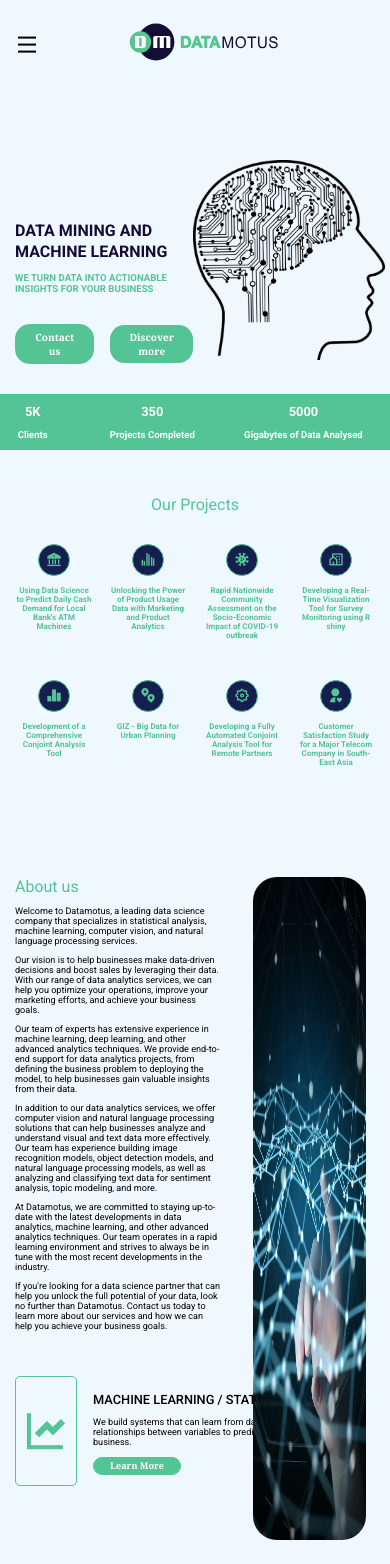
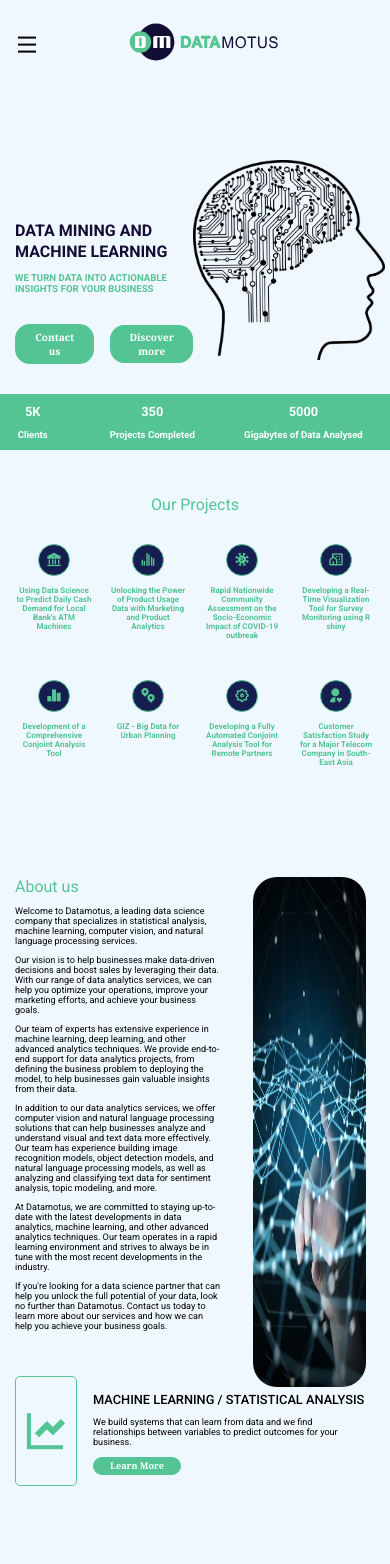
Before and after one commit to ArmanMotus/Datamotus, a React (Create React App) app: page /#/datamotus in a window 390 px wide. Shown: the top 1564 px of the page. Built offline with nearby package versions, Linux system fonts and the light colour scheme.

Commit message:
4/30/2023

```diff
--- a/src/styles/projectDet.css
+++ b/src/styles/projectDet.css
@@ -136,7 +136,7 @@
 
     .about__img img{
         width: 93%;
-        height: 130%;
+        height: 100%;
         object-fit:fill;
         border-radius: 1.5rem;
     }
```
